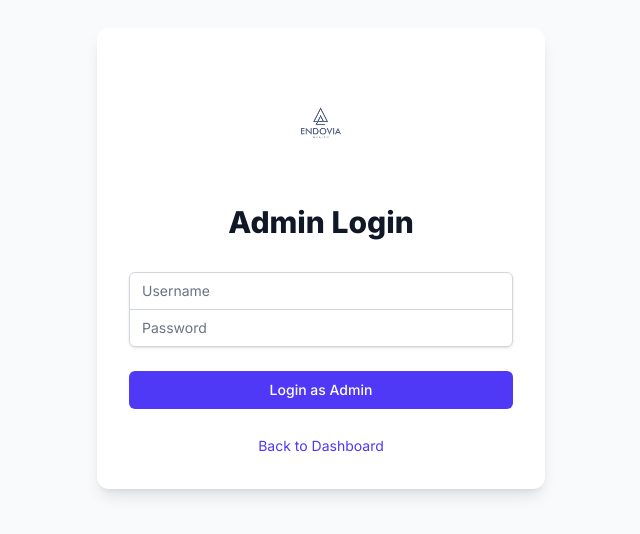
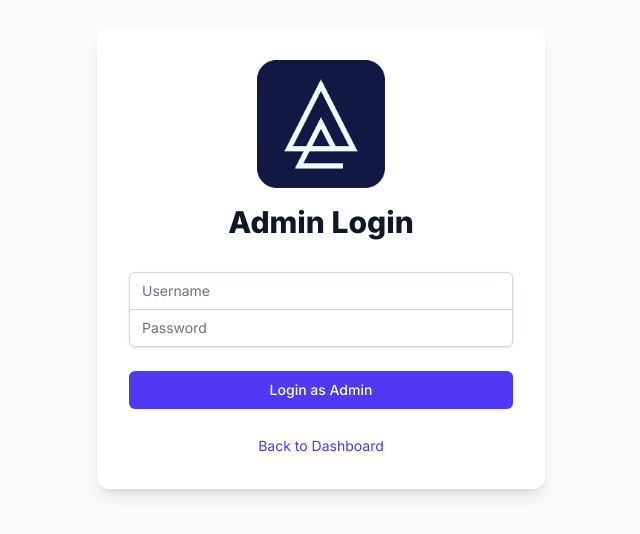
Before and after one commit to Rahul-Maxspike/Maxspike_Central_dashboard, a Next.js app: page /admin/login in a window 1280 px wide. Shown: the part 142-676 px from the top of the page, without its empty margins (319-959 px from the left). Built offline with nearby package versions, Linux system fonts and the light colour scheme.

Commit message:
update
Co-Authored-By: AVIRAL ANAND MISHRA <57344563+TisAvm@users.noreply.github.com>

```diff
--- a/src/app/admin/login/page.tsx
+++ b/src/app/admin/login/page.tsx
@@ -48,7 +48,7 @@ export default function AdminLoginPage() {
                 <div className="flex flex-col items-center">
                     <div className="w-32 h-32 relative mb-4">
                         <Image
-                            src="/assets/logo.jpg"
+                            src="/assets/logo.jpeg"
                             alt="MaxSpike Logo"
                             fill
                             style={{ objectFit: 'contain' }}
--- a/src/app/admin/page.tsx
+++ b/src/app/admin/page.tsx
@@ -562,7 +562,7 @@ export default function AdminPage() {
           <div className="flex flex-col items-center">
             <div className="w-32 h-32 relative mb-4">
               <Image
-                src="/assets/logo.jpg"
+                src="/assets/logo.jpeg"
                 alt="MaxSpike Logo"
                 fill
                 style={{ objectFit: 'contain' }}
@@ -654,7 +654,7 @@ export default function AdminPage() {
               onClick={() => router.push('/')}
             >
               <Image
-                src="/assets/logo.jpg"
+                src="/assets/logo.jpeg"
                 alt="MaxSpike Logo"
                 fill
                 style={{ objectFit: 'contain' }}
--- a/src/app/login/page.tsx
+++ b/src/app/login/page.tsx
@@ -30,7 +30,7 @@ export default function LoginPage() {
                 <div className="flex flex-col items-center">
                     <div className="w-32 h-32 relative mb-4">
                         <Image
-                            src="/assets/logo.jpg"
+                            src="/assets/logo.jpeg"
                             alt="MaxSpike Logo"
                             fill
                             style={{ objectFit: 'contain' }}
--- a/src/app/page.tsx
+++ b/src/app/page.tsx
@@ -62,7 +62,7 @@ export default function Home() {
               onClick={() => router.push('/')}
             >
               <Image
-                src="/assets/logo.jpg"
+                src="/assets/logo.jpeg"
                 alt="MaxSpike Logo"
                 fill
                 style={{ objectFit: 'contain' }}
```
Also changed, not shown: public/assets/endovia Logo Final CTC-06.png (deleted), public/assets/logo.jpeg (added).
